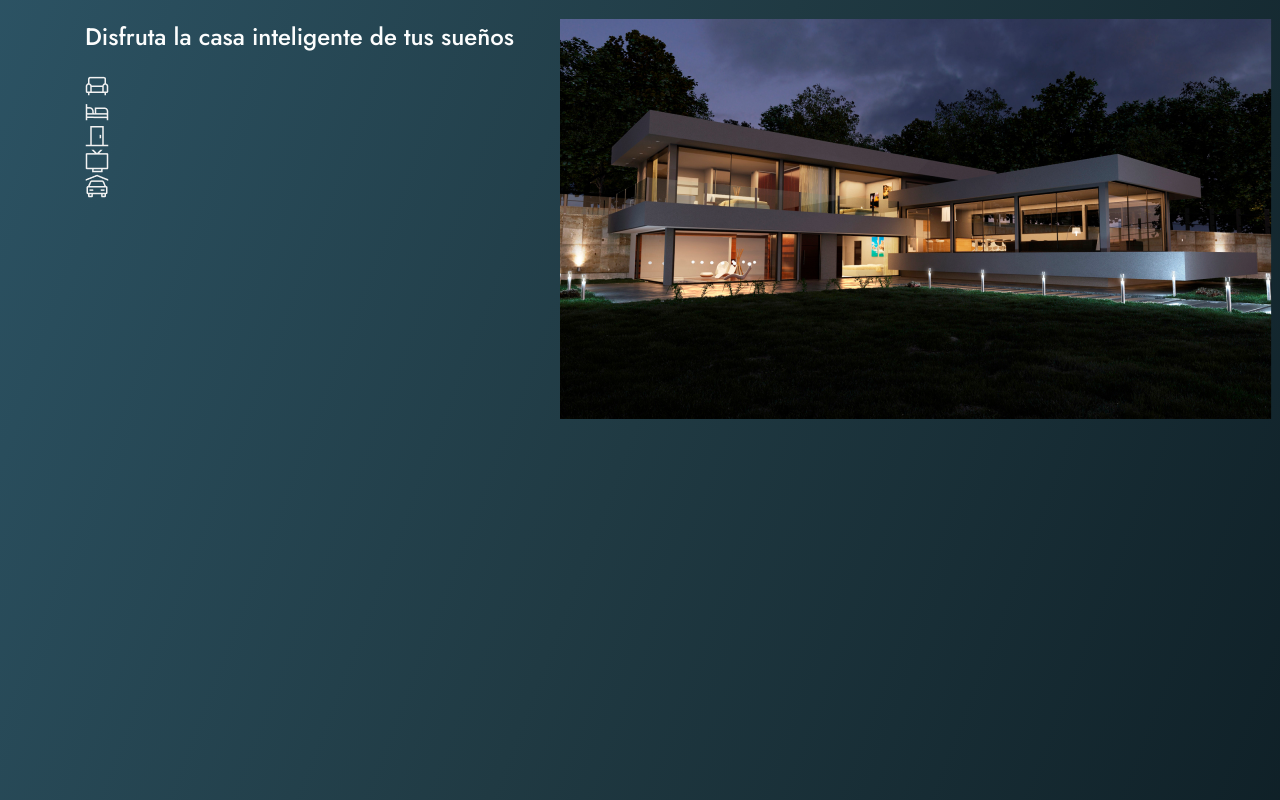
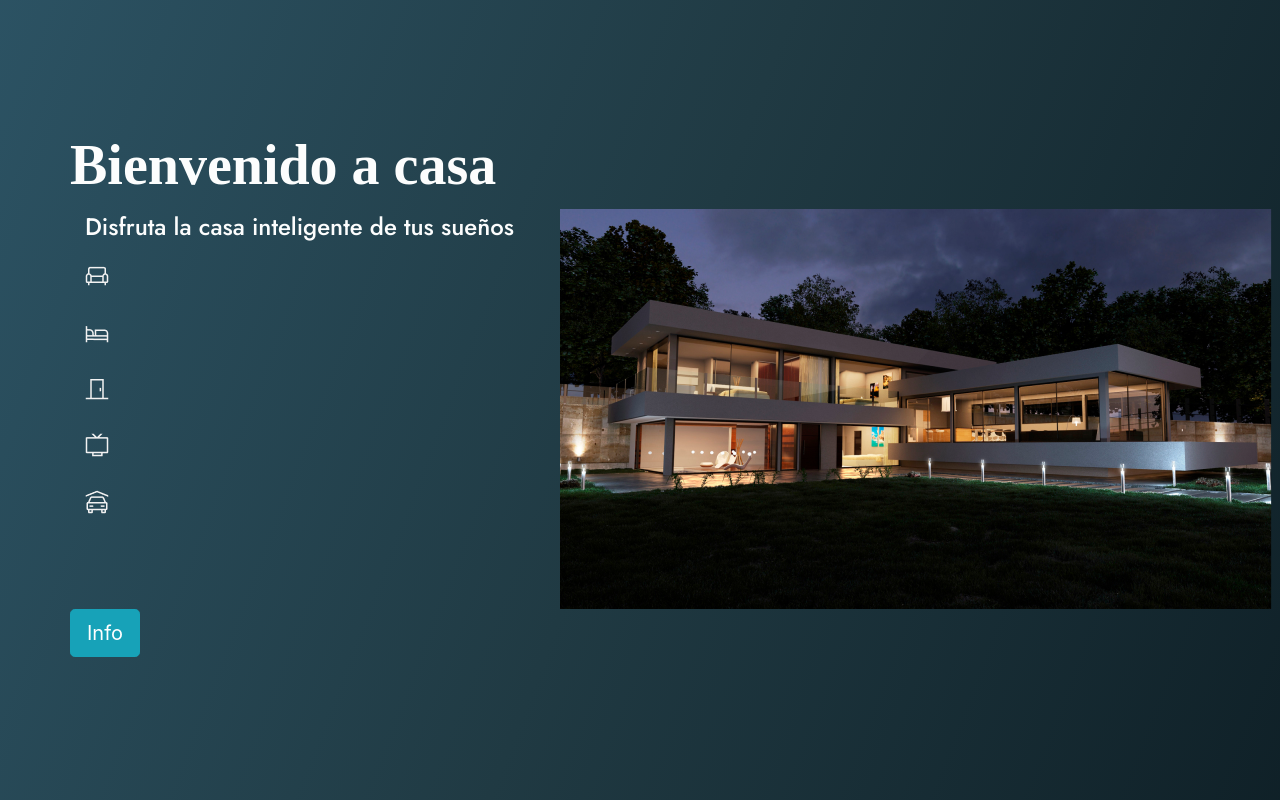
Before and after one commit to Ivan-Vite/arqios, a React (Create React App) app: page / in a window 1280 px wide. Shown: the part 860-1660 px from the top of the page. Built offline with nearby package versions, Linux system fonts and the light colour scheme; no server answers.

Commit message:
event click image

```diff
--- a/src/assets/css/App.css
+++ b/src/assets/css/App.css
@@ -51,7 +51,6 @@
 }
 
 .interactive-sect{
-  background: linear-gradient(0deg, rgba(26, 48, 55, 0.2),rgba(26, 48, 55, 0.2)), url(../../assets/images/test_house.png) no-repeat center;
   background: linear-gradient(291deg, rgba(15,32,39,1) -0.36%,rgba(32,58,67,1) 49.82%,rgba(44,83,100,1) 100%);
   background-size: cover;
   background-color: transparent !important;
@@ -62,11 +61,6 @@
 }
 
 .TextInteractiveOne{
-  /* width: 550px;
-  height: 56px;
-  left: 80px;
-  top: 196px;
-  Headline/H1 */
   font-family: Spartan;
   font-style: normal;
   font-weight: bold;
@@ -74,13 +68,8 @@
   line-height: 100%;
   color: #FCFDFD;
 }
+
 .TextInteractiveTwo{
- /* width: 429px;
-  height: 35px;
-  left: 80px;
-  top: 314px;
-   Headline/H4 */
-
   font-family: Jost;
   font-style: normal;
   font-weight: 500;
@@ -88,3 +77,18 @@
   line-height: 35px;
   color: #FCFDFD;
 }
+
+.IconImageIntereactive{
+  width: 24px;
+  height: 24px;
+}
+
+.SpacingIconInteractive{
+  height: 41px;
+}
+
+/* .container{
+  width: 100% !important;
+  margin-right: 77px !important;
+  margin-left: 77px !important;
+} */
--- a/src/components/InteractiveHouse.js
+++ b/src/components/InteractiveHouse.js
@@ -4,40 +4,66 @@ import cil_couch from '../assets/images/interactive_house/cil_couch.png';
 import cil_door from '../assets/images/interactive_house/cil_door.png';
 import cil_garage from '../assets/images/interactive_house/cil_garage.png';
 import cil_tv from '../assets/images/interactive_house/cil_tv.png';
-import house_int1 from '../assets/images/interactive_house/exer-romero-render-night-final 1.png';
+//import night from '../assets/images/interactive_house/night.png';
+//import ligth from '../assets/images/interactive_house/ligth.png';
+
+const night = require('../assets/images/interactive_house/night.png');
+const ligth = require('../assets/images/interactive_house/ligth.png');
 
 class InteractiveHouse extends Component {
+
+  state = {
+    night_active: true
+  }
+  toggleImage = () => {
+    this.setState(state => ({ night_active: !state.night_active }))
+  }
+  getImageName = () => this.state.night_active ? night : ligth
   render() {
+    const imageName = this.getImageName();
     return (
-      <div className="interactive-sect">
+      <div className="interactive-sect d-flex align-items-center">
         <div className="container">
-          <div className="col-md-12"><p className="TextInteractiveOne">Bienvenido a casa</p></div>
-          <div className="row">
+          <div className="row w-100"><p className="TextInteractiveOne">Bienvenido a casa</p></div>
+          <div className="row ">
             <div className="col-md-5">
               <div className="row">
                 <div className="col-md-12">
-                 <p className="TextInteractiveTwo">Disfruta la casa inteligente de tus sueños</p>
+                  <p className="TextInteractiveTwo">Disfruta la casa inteligente de tus sueños</p>
                 </div>
                 <div className="col-md-12">
-                  <img src={cil_couch} alt="couch" />
+                  <p className="SpacingIconInteractive">
+                    <img className="IconImageIntereactive" src={cil_couch} alt="couch" />
+                  </p>
                 </div>
                 <div className="col-md-12">
-                  <img src={cil_bed} alt="bed" />
+                  <p className="SpacingIconInteractive">
+                    <img className="IconImageIntereactive" src={cil_bed} alt="bed" />
+                  </p>
                 </div>
                 <div className="col-md-12">
-                  <img src={cil_door} alt="door" />
+                  <p className="SpacingIconInteractive">
+                    <img className="IconImageIntereactive" src={cil_door} alt="door" />
+                  </p>
                 </div>
                 <div className="col-md-12">
-                  <img src={cil_tv} alt="tv" />
+                  <p className="SpacingIconInteractive">
+                    <img className="IconImageIntereactive" src={cil_tv} alt="tv" />
+                  </p>
                 </div>
                 <div className="col-md-12">
-                  <img src={cil_garage} alt="garage" />
+                  <p className="SpacingIconInteractive">
+                    <img className="IconImageIntereactive" src={cil_garage} alt="garage" />
+                  </p>
                 </div>
               </div>
             </div>
             <div className="col-md-7">
-              <img src={house_int1} alt="houseInt" />
+              <img src={imageName} alt="houseInt" />
             </div>
+          </div>
+          <div className="row">
+            <button type="button" class="btn btn-lg btn-info" onClick={this.toggleImage}>Info</button>
           </div>
         </div>
       </div>
```
Also changed, not shown: src/assets/images/interactive_house/ligth.png (added), src/assets/images/interactive_house/night.png (renamed from src/assets/images/interactive_house/exer-romero-render-night-final 1.png).
